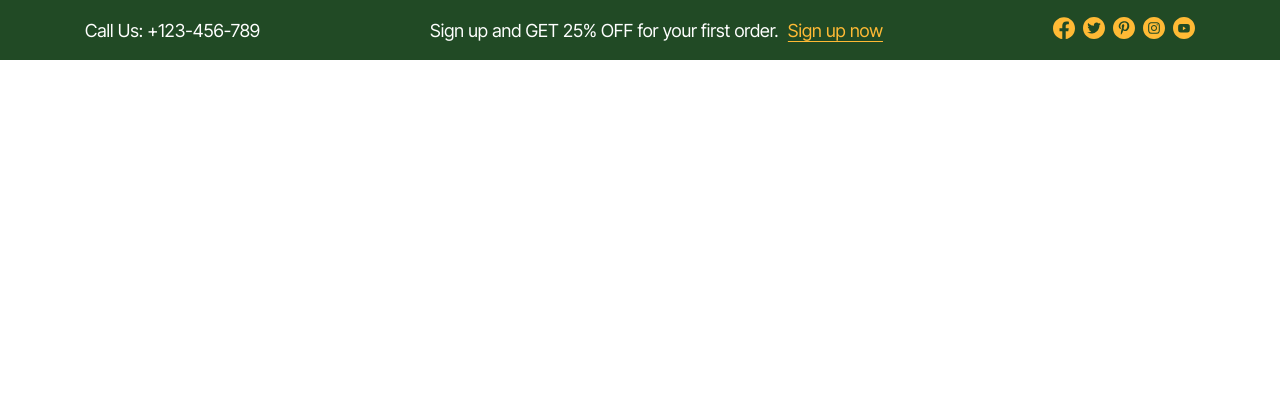
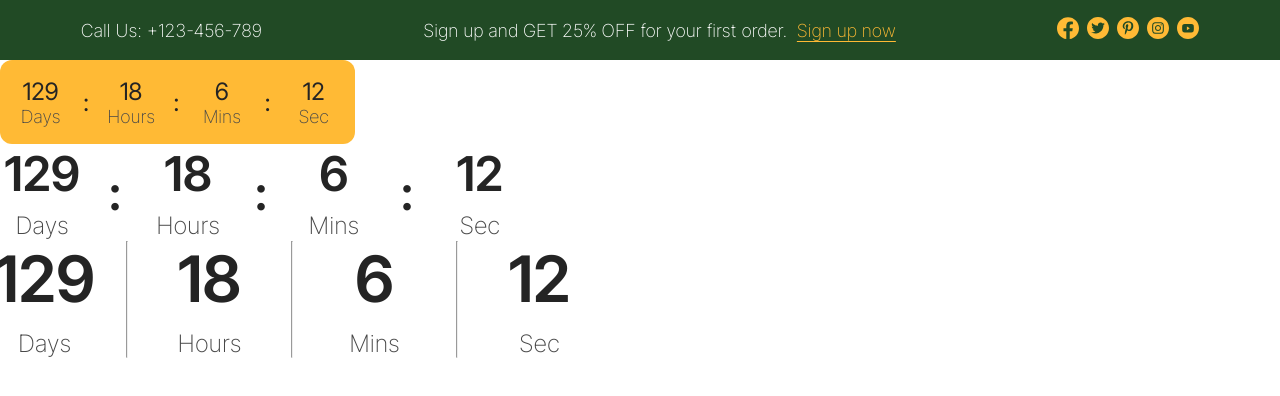
Before and after one commit to runnaf/furniture-store, a React (Create React App) app: page / in a window 1280 px wide. Shown: the top 396 px of the page. Built offline with nearby package versions, Linux system fonts and the light colour scheme.

Commit message:
transfer timer, add fonts-lighter

```diff
--- a/src/App.js
+++ b/src/App.js
@@ -1,9 +1,13 @@
 import { Header } from "./entities/Header/ui/Header";
+import Timer from "./entities/timer/ui/Timer";
 
 function App() {
   return (
     <div className="App">
       <Header />
+      <Timer styleMode='timerCardContainer' endTime={'2024-12-31T23:59:59.000Z'}/>
+      <Timer styleMode='timerMainContainer' endTime={'2024-12-31T23:59:59.000Z'}/>
+      <Timer styleMode='timerComingSoonContainer' endTime={'2024-12-31T23:59:59.000Z'}/>
     </div>
   );
 }
--- a/src/app/styles/fonts.scss
+++ b/src/app/styles/fonts.scss
@@ -6,8 +6,15 @@
 }
 
 @font-face {
-    font-family: 'Inter';
+    font-family: 'Inter_regular';
     src: url('../fonts/InterTight-Regular.ttf') format('truetype');
     font-weight: normal;
     font-style: normal;
 }
+
+@font-face {
+    font-family: 'Inter';
+    src: url('../fonts/InterTight-ExtraLight.ttf') format('truetype');
+    font-weight: lighter;
+    font-style: normal;
+}
--- a/src/app/styles/vars.scss
+++ b/src/app/styles/vars.scss
@@ -17,6 +17,7 @@
 
     //fonts
     --font-family: 'Inter';
+    --font-family-reg: 'Inter_regular';
 
     //font-size
     --font-size-xxs: 16px; // navbar, regular text
@@ -31,6 +32,7 @@
     --font-size-header-m: 47px;
     --font-size-main-timer: 48px; // main timer
     --font-size-header-l: 58px;
+    --font-size-header-xl: 64px;
 
 
     //border-radius
--- /dev/null
+++ b/src/entities/timer/lib/useCountdownTimer.js
@@ -0,0 +1,50 @@
+import { useState, useEffect, useCallback } from 'react';
+
+function useCountdownTimer(endTime) {
+
+    const calculateTimeLeft = useCallback(() => {
+        const difference = new Date(endTime) - new Date();
+        let localTimeLeft = {}
+
+        if (difference > 0) {
+            localTimeLeft = {
+                days: Math.floor(difference / (1000 * 60 * 60 * 24)),
+                hours: Math.floor((difference / (1000 * 60 * 60)) % 24),
+                minutes: Math.floor((difference / 1000 / 60) % 60),
+                seconds: Math.floor((difference / 1000) % 60),
+            };
+        }
+
+        return localTimeLeft
+    }, [endTime])
+
+    const [timeLeft, setTimeLeft] = useState(calculateTimeLeft())
+    const [isRunning, setIsRunning] = useState(true);
+
+    useEffect(() => {
+        if (!isRunning) return;
+
+        const timer = setInterval(() => {
+            const newTimeLeft = calculateTimeLeft()
+            setTimeLeft(newTimeLeft)
+
+            if (Object.keys(newTimeLeft).length === 0) {
+                clearInterval(timer)
+                setIsRunning(false)
+            }
+        }, 1000)
+
+        return () => clearInterval(timer)
+    }, [calculateTimeLeft, isRunning])
+
+    const timeItems = [
+        { value: timeLeft.days, label: 'Days' },
+        { value: timeLeft.hours, label: 'Hours' },
+        { value: timeLeft.minutes, label: 'Mins' },
+        { value: timeLeft.seconds, label: 'Sec' }
+    ];
+
+    return { timeItems, isRunning }
+}
+
+export default useCountdownTimer;
--- /dev/null
+++ b/src/entities/timer/ui/Timer.js
@@ -0,0 +1,43 @@
+import { Stack } from '../../../shared/ui/Stack/Stack.js';
+import styles from './Timer.module.scss'
+import useCountdownTimer from "../lib/useCountdownTimer.js";
+import React from "react";
+import { getStyles } from '../../../shared/libs/getStyles.js';
+
+
+const Timer = ({ styleMode, endTime }) => {
+
+    const { timeItems } = useCountdownTimer(endTime)
+
+    const mode = { [styleMode]: true }
+
+    const additional = [
+        styles[styleMode]
+    ];
+    const styleClass = getStyles(styles.timeContainer, mode, additional);
+
+    const renderSeparator = () => {
+        if (styleMode === 'timerMainContainer' || styleMode ==='timerCardContainer') {
+            return <span>:</span>
+        } else if (styleMode === 'timerComingSoonContainer') {
+            return <hr />
+        }  return null
+
+    };
+
+    return(
+        <Stack className={styleClass} align='alignCenter' justify='justifyCenter'>
+            {timeItems.map((item, index) => (
+                <React.Fragment key={index}>
+                    <Stack direction="column" align='alignCenter' justify='justifyCenter'>
+                        <p>{item.value}</p>
+                        <p>{item.label}</p>
+                    </Stack>
+                    {index < timeItems.length - 1 && renderSeparator()}
+                </React.Fragment>
+            ))}
+        </Stack>
+    )
+}
+
+export default Timer;
--- /dev/null
+++ b/src/entities/timer/ui/Timer.module.scss
@@ -0,0 +1,108 @@
+.timeContainer {
+    width: 100%;
+
+    &.timerMainContainer {
+        gap: 24px;
+        width: 522px;
+
+        > div {
+            width: 84.5px;
+            gap: 8px;
+
+            > p:nth-child(1) {
+                color: var(--black-color);
+                font-family: var(--font-family);
+                font-size: var(--font-size-main-timer);
+                font-weight: 600;
+            }
+
+            > p:nth-child(2) {
+                color: var(--secoundry-black-color);
+                font-family: var(--font-family);
+                font-size: var(--font-size-header-s);
+            }
+        }
+
+        > span {
+            color: var(--black-color);
+            font-family: var(--font-family);
+            font-size: var(--font-size-main-timer);
+            font-weight: 600;
+        }
+    }
+
+    &.timerCardContainer {
+        gap: 15px;
+        width: 355px;
+        padding: 12px 13px;
+        background: var(--yellow-color);
+        border-radius: var(--border-radius-card-s);
+
+        > div {
+            width: 61px;
+
+            &:nth-child(1) {
+                padding: 5px;
+            }
+
+            &:nth-child(3) {
+                padding: 0 2px;
+            }
+
+            &:nth-child(5) {
+                padding: 5px 7px;
+            }
+
+            &:nth-child(7) {
+                padding: 5px 11px;
+            }
+
+            > p:nth-child(1) {
+                color: var(--black-color);
+                font-family: var(--font-family-reg);
+                font-size: var(--font-size-header-s);
+            }
+
+            > p:nth-child(2) {
+                color: var(--secoundry-black-color);
+                font-family: var(--font-family);
+                font-size: var(--font-size-xs);
+            }
+        }
+
+        > span {
+            color: var(--black-color);
+            font-family: var(--font-family-reg);
+            font-size: var(--font-size-header-s);
+        }
+    }
+
+    &.timerComingSoonContainer {
+        gap: 37px;
+        width: 584px;
+
+        > div {
+            width: 89px;
+            gap: 12px;
+
+            > p:nth-child(1) {
+                color: var(--black-color);
+                font-family: var(--font-family);
+                font-size: var(--font-size-header-xl);
+                font-weight: 600;
+            }
+
+            > p:nth-child(2) {
+                color: var(--secoundry-black-color);
+                font-family: var(--font-family);
+                font-size: var(--font-size-header-s);
+            }
+        }
+
+        > hr {
+            width: 1.5px;
+            height: 117px;
+            color: var(--stroke-color);
+        }
+    }
+}
```
Also changed, not shown: src/app/fonts/InterTight-ExtraLight.ttf (added).
